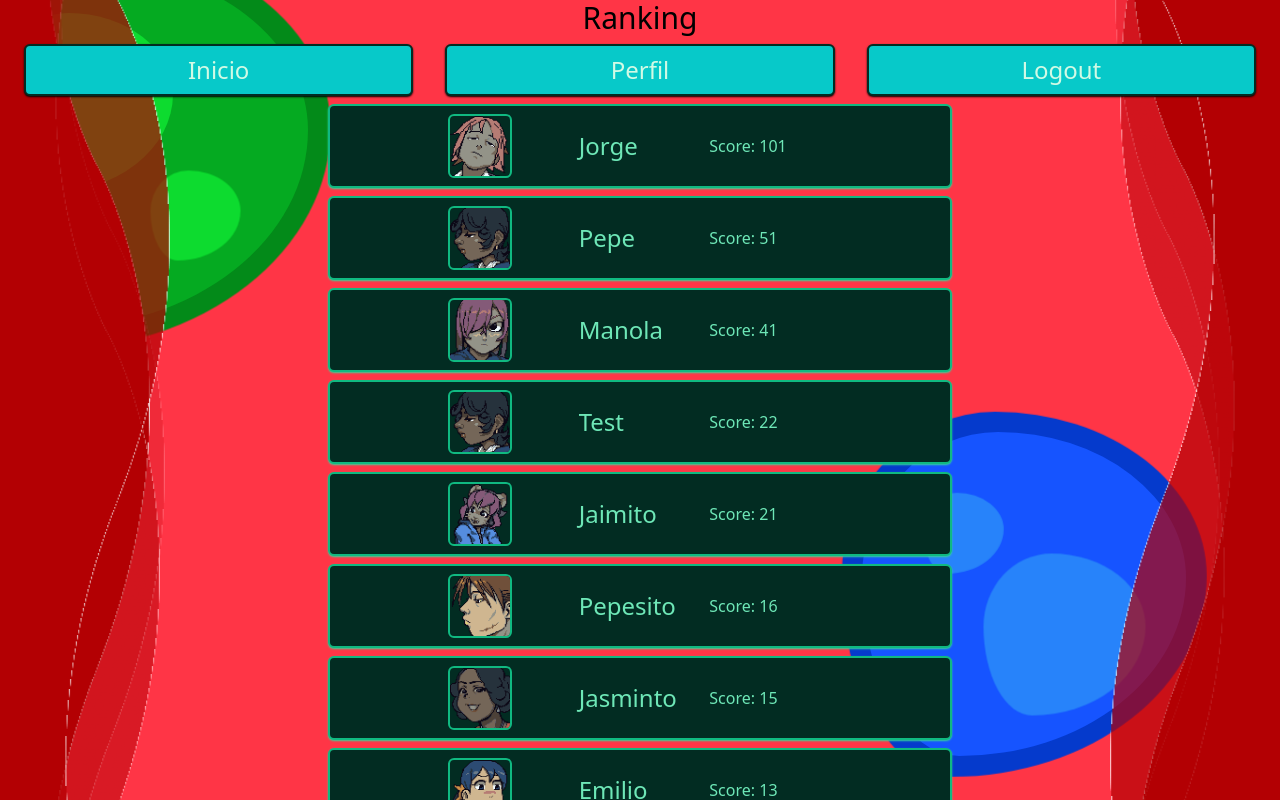
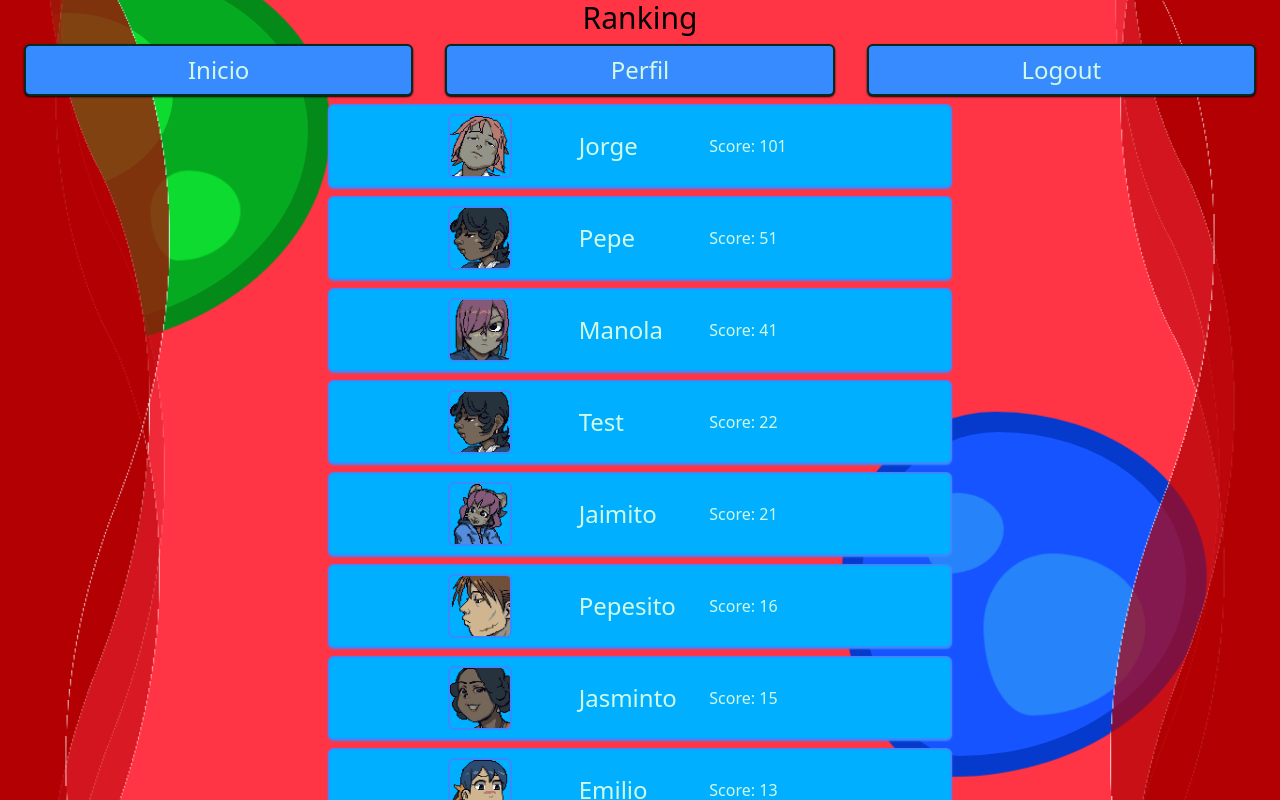
Before and after one commit to LucasWalica/Pandemic, an Angular app in the folder Pandemic18/: page /ranking in a window 1280 px wide. Shown: the top 800 px of the page. Built offline with nearby package versions, Linux system fonts and the light colour scheme; sample sign-in values are in the browser's storage.

Commit message:
ultimo minuto

```diff
--- a/Pandemic18/src/app/components/inicio/inicio.component.css
+++ b/Pandemic18/src/app/components/inicio/inicio.component.css
@@ -36,7 +36,7 @@
   font-size: 150%;
   user-select: none;
   cursor: pointer;
-} .intro:hover{background: linear-gradient(to right,  #66339900,#6ee799,#66339900); transition-duration: 2s;}
+} .intro:hover{background: linear-gradient(to right,  #66339900,#00e5e4,#66339900); transition-duration: 2s;}
 .intro{width: 100%; height: 100%; display: flex; justify-content: center; align-items: center;}
 .jugar{background-color: #388bff;}
 .introJugar{border: 5px solid #00cdff;} /*.introJugar:hover{background-color:#00aeff; color: black;}*/
--- a/Pandemic18/src/app/components/profileModule/profile/profile.component.html
+++ b/Pandemic18/src/app/components/profileModule/profile/profile.component.html
@@ -1,14 +1,14 @@
 
 <div class="flex flex-col justify-center items-center relative z-10">
     <!--Profile -->
-    <div class="md:grid md:grid-cols-2 xl:grid-cols-1 rounded-md border-emerald-300 m-4
-            text-white p-4 bg-emerald-600 md:ml-10 md:mr-10 border-2">
+    <div class="md:grid md:grid-cols-2 xl:grid-cols-1 rounded-md border-emerald-900 m-4
+            text-white p-4 bg-[#388bff] md:ml-10 md:mr-10 border-2">
         <div>
             <!--Name-->
             <div class="grid grid-cols-3 text-center">
                 <div></div>
                 <h1 class="text-3xl border-2 rounded-md shadow-md p-1 m-2
-                    border-emerald-950 bg-emerald-950">
+                    border-emerald-950 bg-[#265dab]">
                     {{profile.name}}
                 </h1>
                 <div></div>
@@ -16,7 +16,7 @@
             <!--Picture-->
             <a class="flex self-center justify-center cursor-pointer hover:[&>*]:border-black duration-150"
                 (click)="setVisible()">
-                <img class="rounded-full border-2 border-emerald-900 bg-emerald-800" src="{{profile.profilePic}}" alt="" height="256px" width="256px">
+                <img class="rounded-full border-2 border-emerald-900 bg-[#265dab]" src="{{profile.profilePic}}" alt="" height="256px" width="256px">
             </a>
             @if(profile.profilePic==null){
                 <div class="text-center">Selecciona tu foto de perfil</div>
@@ -31,24 +31,24 @@
     </div>
     <!--nav bar-->
     <div class="grid grid-cols-3 sm:grid-cols-3 md:flex md:flex-row md:justify-center sm:gap-0 gap-5
-                bg-emerald-600 md:ml-10 md:mr-10 mt-2 m-4 text-center p-4 rounded-md">
+                bg-[#00afff] md:ml-10 md:mr-10 mt-2 m-4 text-center p-4 rounded-md border-4 border-[#388bff]">
         <div>
             <button (click)="goToInicio()" class="border-2 border-emerald-950 pl-4 pr-4 rounded-md p-2
-            bg-emerald-950 text-emerald-100 shadow-sm
+            bg-[#388bff] text-emerald-100 shadow-sm
             shadow-black hover:pr-6 hover:pl-6
             duration-150 cursor-pointer hover:bg-emerald-200
             hover:text-emerald-950 md:ml-4 md:mr-4">Inicio</button>
         </div>
         <div>
             <button (click)="goLogout()" class="border-2 border-emerald-950 pl-4 pr-4 rounded-md p-2
-            bg-emerald-950 text-emerald-100 shadow-sm
+            bg-[#388bff] text-emerald-100 shadow-sm
             shadow-black hover:pr-6 hover:pl-6
             duration-150 cursor-pointer hover:bg-emerald-200
             hover:text-emerald-950 md:ml-4 md:mr-4">Logout</button>
         </div>
         <div>
             <button (click)="goToRanking()" class="border-2 border-emerald-950 pl-4 pr-4 rounded-md p-2
-            bg-emerald-950 text-emerald-100 shadow-sm
+            bg-[#388bff] text-emerald-100 shadow-sm
             shadow-black hover:pr-6 hover:pl-6
             duration-150 cursor-pointer hover:bg-emerald-200
             hover:text-emerald-950 md:ml-4 md:mr-4">Ranking</button>
--- a/Pandemic18/src/app/components/rankingModule/ranking/ranking.component.html
+++ b/Pandemic18/src/app/components/rankingModule/ranking/ranking.component.html
@@ -4,17 +4,17 @@
     <div class="grid grid-cols-3 text-center m-2 text-2xl rounded-md">
 
         <a (click)="goToInicio()" class="border-2 border-emerald-950 pl-4 pr-4 rounded-md p-2
-            bg-[#07c9c9] text-emerald-100 shadow-sm
+            bg-[#388bff] text-emerald-100 shadow-sm
             shadow-black hover:pr-6 hover:pl-6
             duration-150 cursor-pointer hover:bg-emerald-200
             hover:text-emerald-950 md:ml-4 md:mr-4">Inicio</a>
         <a (click)="goToProfile()" class="border-2 border-emerald-950 pl-4 pr-4 rounded-md p-2
-            bg-[#07c9c9] text-emerald-100 shadow-sm
+            bg-[#388bff] text-emerald-100 shadow-sm
             shadow-black hover:pr-6 hover:pl-6
             duration-150 cursor-pointer hover:bg-emerald-200
             hover:text-emerald-950 md:ml-4 md:mr-4">Perfil</a>
         <a (click)="goLogout()" class="border-2 border-emerald-950 pl-4 pr-4 rounded-md p-2
-            bg-[#07c9c9] text-emerald-100 shadow-sm
+            bg-[#388bff] text-emerald-100 shadow-sm
             shadow-black hover:pr-6 hover:pl-6
             duration-150 cursor-pointer hover:bg-emerald-200
             hover:text-emerald-950 md:ml-4 md:mr-4">Logout</a>
@@ -24,10 +24,10 @@
         <div class="md:w-1/2 pt-24">
             @for (profile of this.profiles; track profile) {
                 <div class="flex flex-row border-2 rounded-md
-                border-emerald-500 bg-emerald-950 text-emerald-300
-                m-2 p-2 justify-center shadow-sm shadow-emerald-400">
+                border-[#388bff] bg-[#00afff] text-emerald-100
+                m-2 p-2 justify-center shadow-sm shadow-[#388bff]">
                     <div class="grid grid-cols-3 gap-2 m-0 w-96">
-                        <img class="rounded-md border-2 border-emerald-500" src="{{profile.profilePic}}" height="64" width="64p"/>
+                        <img class="rounded-md border-2 border-[#388bff]" src="{{profile.profilePic}}" height="64" width="64p"/>
                         <h1 class="text-2xl self-center">{{profile.name}}</h1>
                         <div class="grid grid-col-1 self-center">
                             <div>Score: {{profile.puntuacion}}</div>
```
